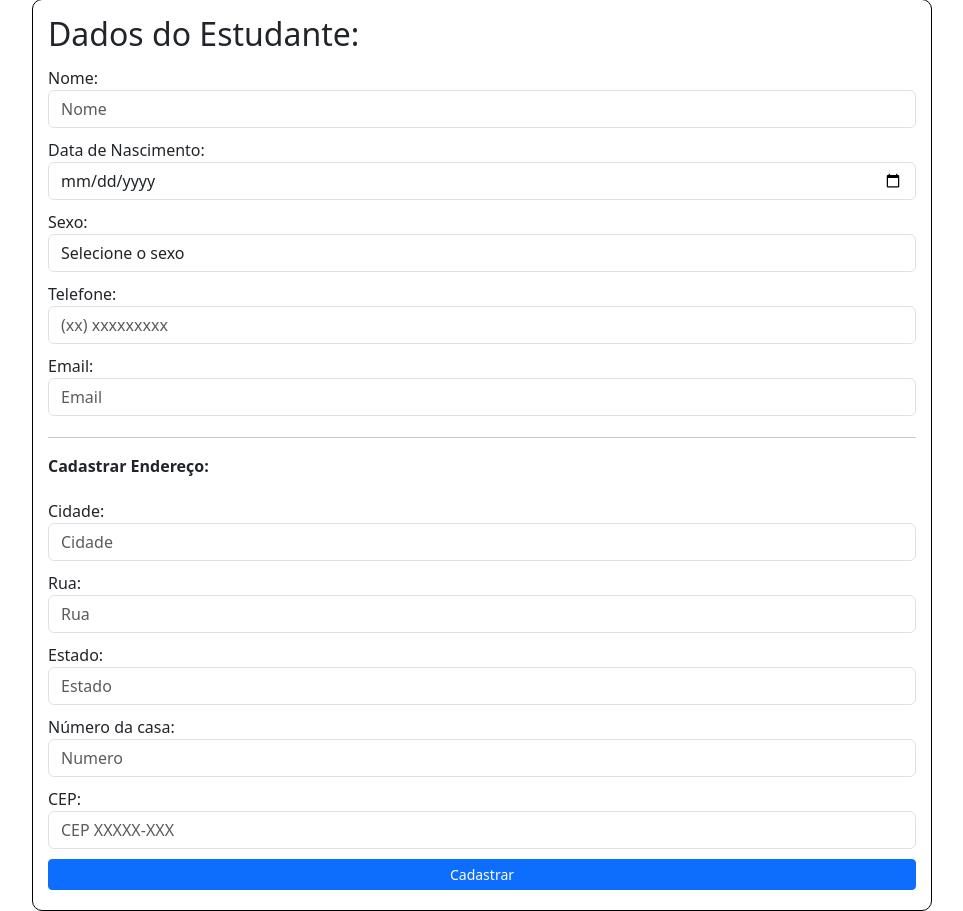
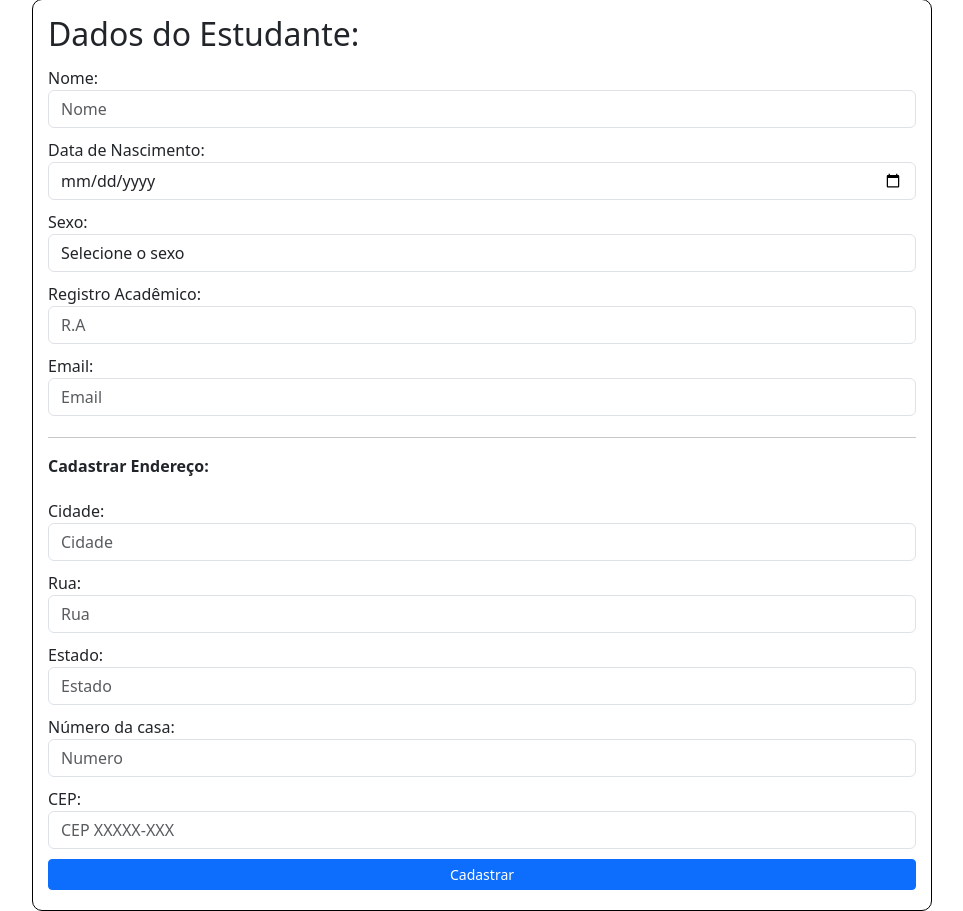
Before and after one commit to matheus30507-prog/Projeto_Cadastro_Estudante, a PHP site: page /cadastro_estudante/estudante.php in a window 1280 px wide. Shown: the part 167-1078 px from the top of the page, without its empty margins (158-1121 px from the left). Run offline with PHP 8.4, Linux system fonts and the light colour scheme.

Commit message:
Modificando informacao de telefone de estudante para RA

```diff
--- a/cadastro_estudante/estudante.php
+++ b/cadastro_estudante/estudante.php
@@ -46,8 +46,8 @@
 			</div>
 
 			<div class="form-group">
-    			<label>Telefone:</label>
-    			<input type="tel" class="form-control" name="telefone" placeholder="(xx) xxxxxxxxx" required>
+    			<label>Registro Acadêmico:</label>
+    			<input type="text" class="form-control" name="RA" placeholder="R.A" required>
   			</div>
 
   			<div class="form-group">
--- a/cadastro_estudante/salvar_estudante.php
+++ b/cadastro_estudante/salvar_estudante.php
@@ -7,7 +7,7 @@ require_once "../conexao.php";
 $nome = $_POST['nome_estudante'];
 $data_nascimento = $_POST['data_nascimento'];
 $sexo = $_POST['sexo'];
-$telefone = $_POST['telefone'];
+$RA = $_POST['RA'];
 $email = $_POST['email'];
 $e = $_POST['endereco'];
 
@@ -28,7 +28,7 @@ $colecao->insertOne([
     'nome_estudante'  => $nome,
     'data_nascimento' => $data_nascimento,
     'sexo'            => $sexo,
-    'telefone'        => $telefone,
+    'RA'        => $RA,
     'email'           => $email,
     'endereco'        => $endereco_completo
 ]);
```
